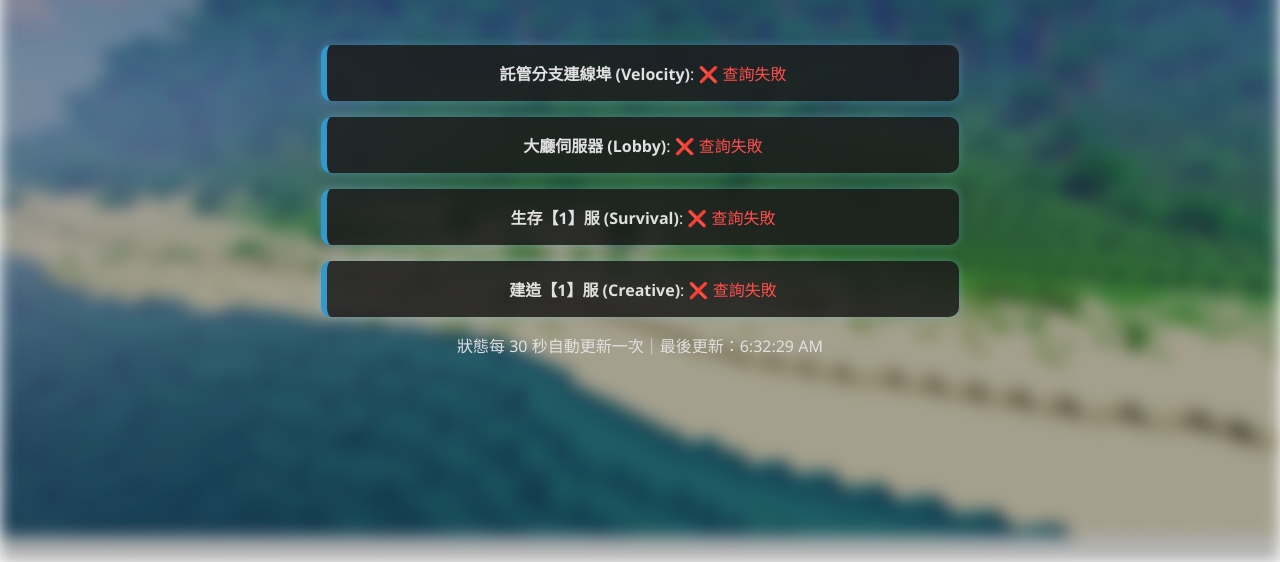
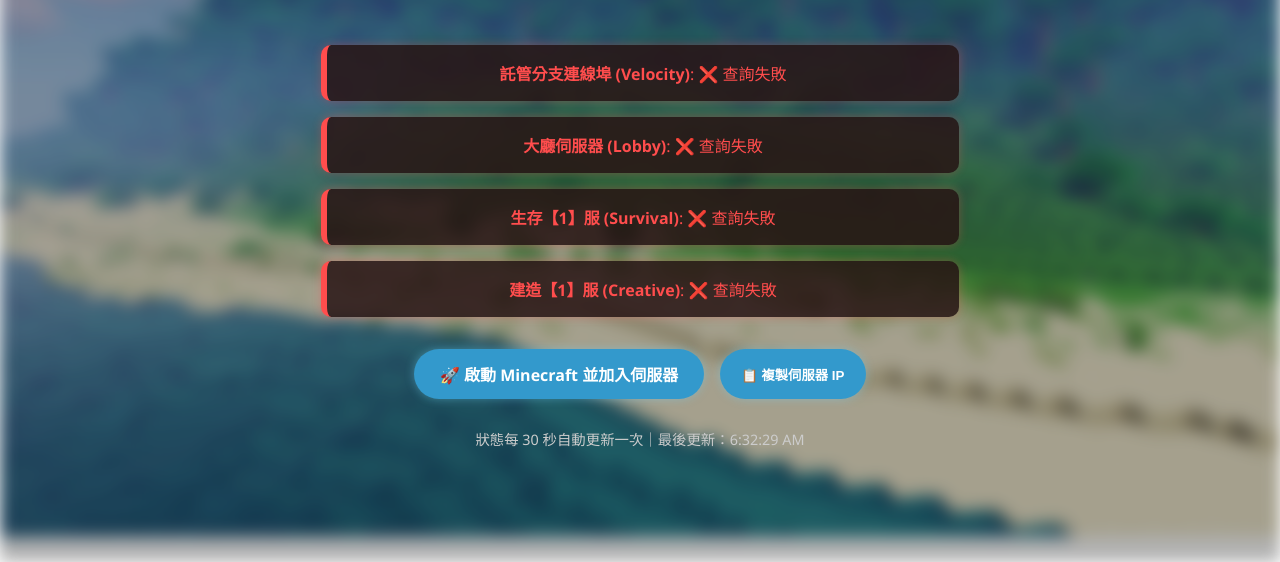
Before and after one commit to HsuDDfps/mc-status, a plain HTML site: page index.html in a window 1280 px wide. Shown: the part 238-800 px from the top of the page. Drawn offline with Linux system fonts and the light colour scheme; no server answers.

Commit message:
Update index.html

```diff
--- a/index.html
+++ b/index.html
@@ -69,11 +69,12 @@
       border-radius: 10px;
       max-width: 600px;
       box-shadow: 0 0 10px rgba(109, 207, 244, 0.3);
-      background-color: rgba(28, 28, 28, 0.85); /* 預設為在線色 */
+      background-color: rgba(28, 28, 28, 0.85);
+    }
 
     .server.offline {
       border-left-color: var(--red);
-      background-color: rgba(40, 20, 20, 0.85); /* 離線時背景偏紅深色 */
+      background-color: rgba(40, 20, 20, 0.85);
       box-shadow: 0 0 10px rgba(255, 77, 77, 0.3);
     }
 
@@ -84,6 +85,33 @@
       font-size: 1em;
       margin-top: 0.6em;
       white-space: pre-wrap;
+    }
+
+    .join-buttons {
+      margin-top: 2em;
+      display: flex;
+      justify-content: center;
+      gap: 1em;
+      flex-wrap: wrap;
+    }
+
+    .join-button {
+      display: inline-block;
+      background-color: var(--green-dark);
+      color: white;
+      font-weight: bold;
+      padding: 0.8em 1.6em;
+      border: none;
+      border-radius: 999px;
+      text-decoration: none;
+      box-shadow: 0 0 10px rgba(109, 207, 244, 0.4);
+      transition: background-color 0.3s ease, transform 0.2s ease;
+      cursor: pointer;
+    }
+
+    .join-button:hover {
+      background-color: var(--green);
+      transform: scale(1.05);
     }
 
     footer {
@@ -116,6 +144,11 @@
   <div class="server" id="lobby">大廳伺服器 (Lobby) 讀取中...</div>
   <div class="server" id="survival">生存【1】服 (Survival) 讀取中...</div>
   <div class="server" id="creative">建造【1】服 (Creative) 讀取中...</div>
+
+  <div class="join-buttons">
+    <a href="minecraft://?addExternalServer=小徐伺服器|mc.hsuddfps.com:25565" class="join-button">🚀 啟動 Minecraft 並加入伺服器</a>
+    <button class="join-button" onclick="copyIP()">📋 複製伺服器 IP</button>
+  </div>
 
   <footer>狀態每 30 秒自動更新一次｜最後更新：<span id="last-update">尚未更新</span></footer>
 
@@ -166,6 +199,12 @@
       document.getElementById("last-update").textContent = new Date().toLocaleTimeString();
     }
 
+    function copyIP() {
+      navigator.clipboard.writeText("mc.hsuddfps.com:25565").then(() => {
+        alert("已複製 IP：mc.hsuddfps.com:25565\n快去 Minecraft 加入吧！");
+      });
+    }
+
     refresh();
     setInterval(refresh, 30000);
   </script>
```
